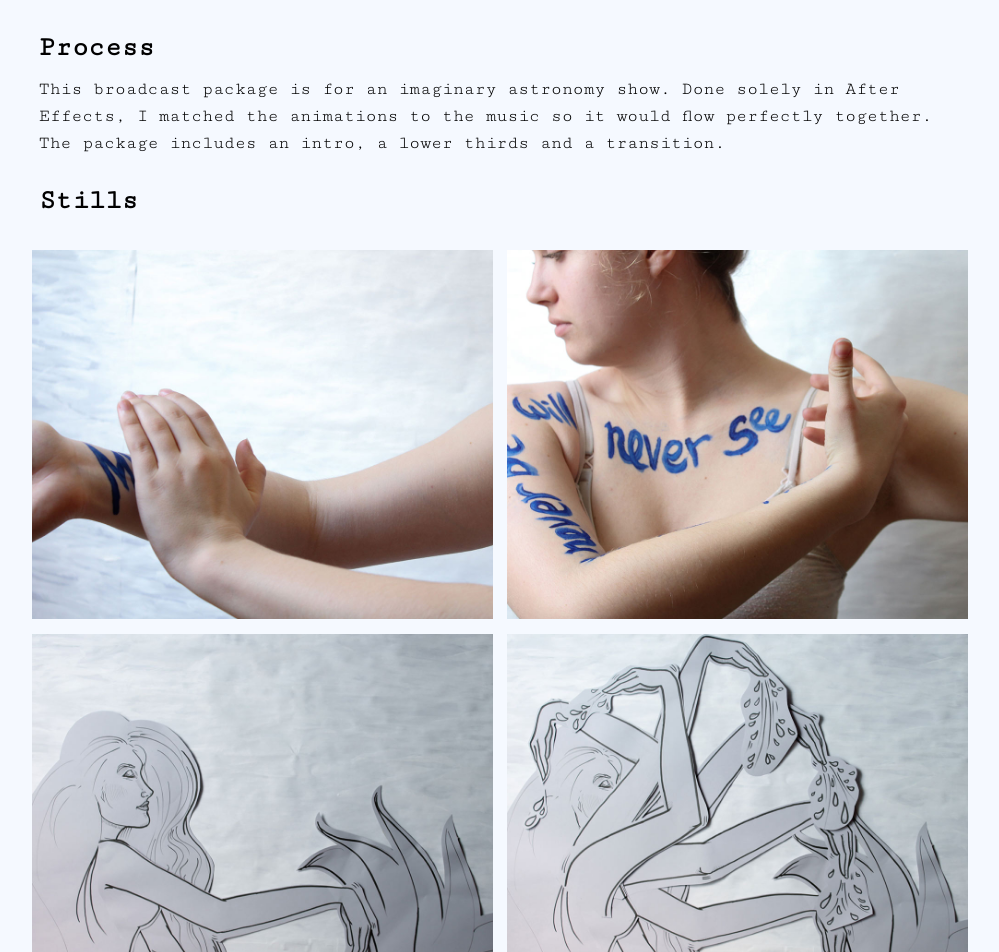
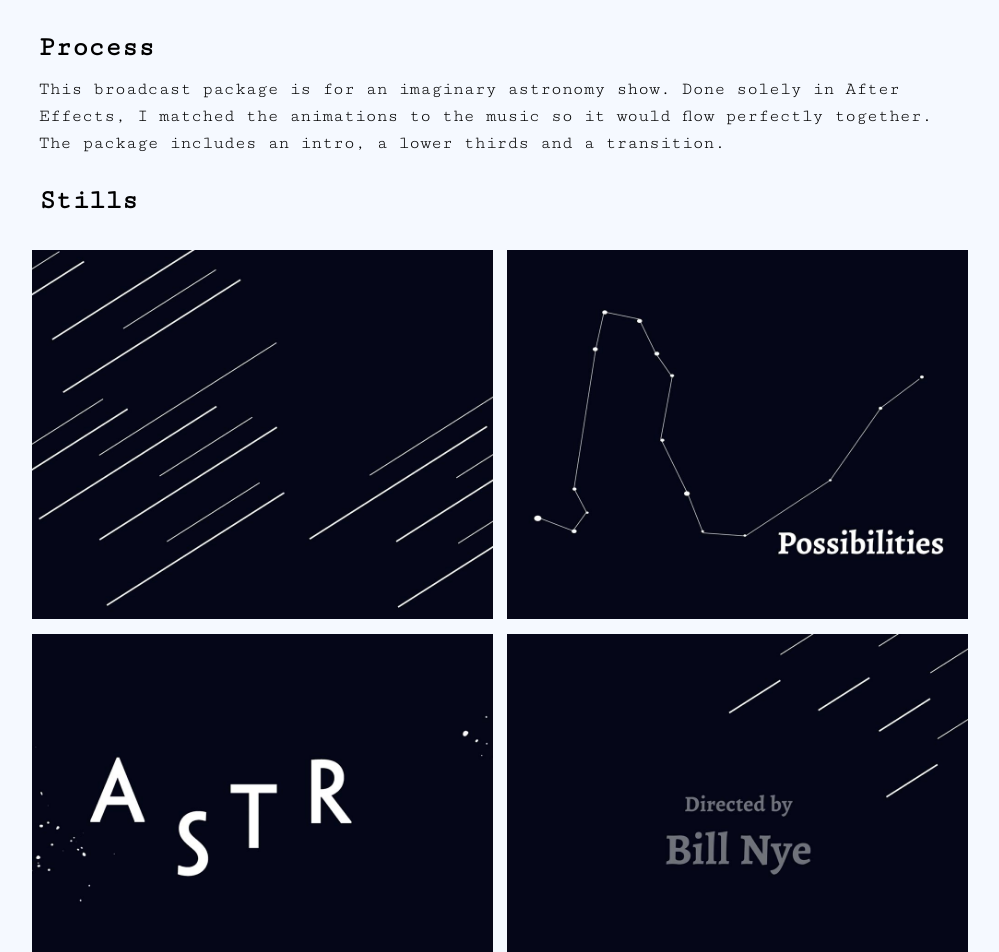
Before and after one commit to heathermcd12/portfolio, a Jekyll site: the page built from work/astro-intro.html, in a window 1280 px wide. Shown: the part 1006-1958 px from the top of the page, without its empty margins (140-1139 px from the left). Built offline with Jekyll 4.4.1, drawn with Linux system fonts in a browser that asks for light colours.

Commit message:
Addition of astro images

```diff
--- a/work/astro-intro.html
+++ b/work/astro-intro.html
@@ -31,22 +31,22 @@ layout: default
 
     <div class="grid portfolio gutter-1-2" id="work">
         <div class="portfolio-img unit unit-xs-1 unit-s-1 unit-m-1-2 unit-l-1-2">
-           <img class="island-1-4 flex" src="{{site.baseurl}}/images/genesis-1.jpg" alt="">
+           <img class="island-1-4 flex" src="{{site.baseurl}}/images/astro-1.jpg" alt="">
         </div>
         <div class="portfolio-img unit unit-xs-1 unit-s-1 unit-m-1-2 unit-l-1-2">
-           <img class="island-1-4 flex" src="{{site.baseurl}}/images/genesis-2.jpg" alt=""></a>
+           <img class="island-1-4 flex" src="{{site.baseurl}}/images/astro-2.jpg" alt=""></a>
         </div>
         <div class="portfolio-img unit unit-xs-1 unit-s-1 unit-m-1-2 unit-l-1-2">
-            <img class="island-1-4 flex" src="{{site.baseurl}}/images/genesis-3.jpg" alt="">
+            <img class="island-1-4 flex" src="{{site.baseurl}}/images/astro-3.jpg" alt="">
         </div>
         <div class="portfolio-img unit unit-xs-1 unit-s-1 unit-m-1-2 unit-l-1-2">
-            <img class="island-1-4 flex" src="{{site.baseurl}}/images/genesis-4.jpg" alt="">
+            <img class="island-1-4 flex" src="{{site.baseurl}}/images/astro-4.jpg" alt="">
         </div>
         <div class="portfolio-img unit unit-xs-1 unit-s-1 unit-m-1-2 unit-l-1-2">
-            <img class="island-1-4 flex" src="{{site.baseurl}}/images/genesis-5.jpg" alt="">
+            <img class="island-1-4 flex" src="{{site.baseurl}}/images/astro-5.jpg" alt="">
         </div>
         <div class="portfolio-img unit unit-xs-1 unit-s-1 unit-m-1-2 unit-l-1-2">
-            <img class="island-1-4 flex" src="{{site.baseurl}}/images/genesis-6.jpg" alt="">
+            <img class="island-1-4 flex" src="{{site.baseurl}}/images/astro-6.jpg" alt="">
         </div>
 
         <div class="unit unit-xs-1 unit-s-1 unit-m-1 unit-l-1 island-1-4">
```
Also changed, not shown: images/astro-1.jpg (added), images/astro-2.jpg (added), images/astro-3.jpg (added), images/astro-4.jpg (added), images/astro-5.jpg (added), images/astro-6.jpg (added).
